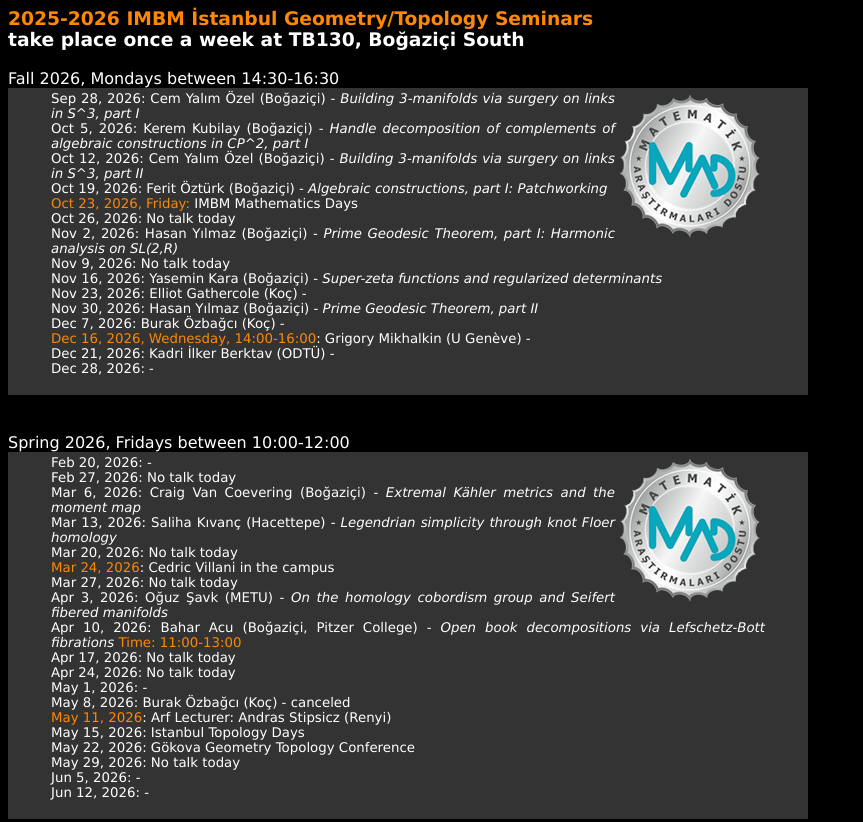
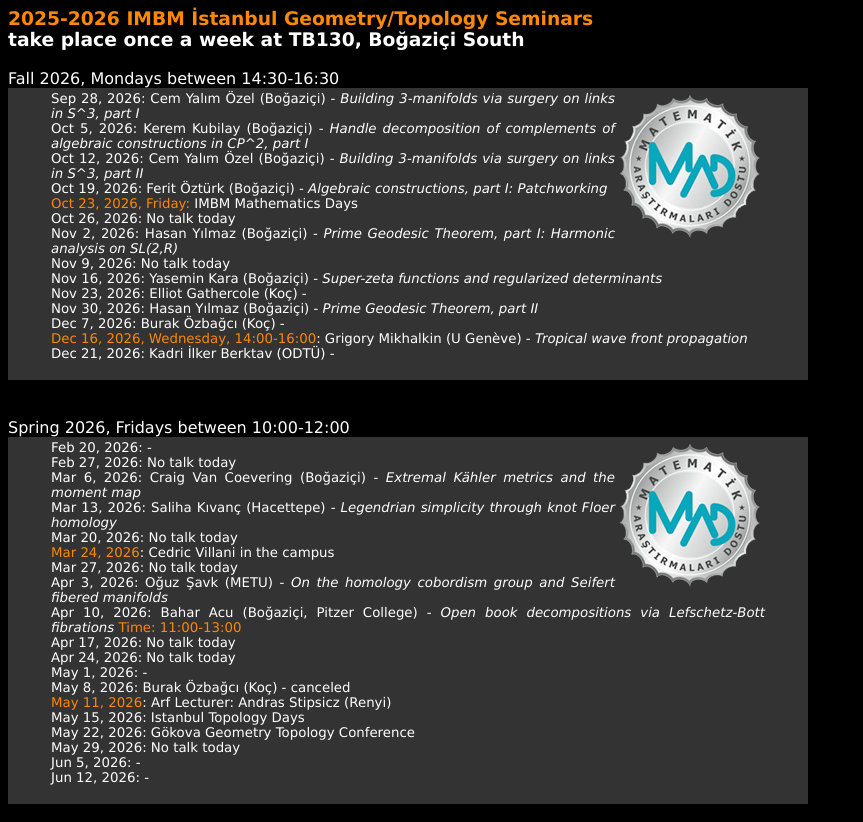
Before and after one commit to FeritOzturk/here, a plain HTML site: page GT24-2x.html in a window 1280 px wide. Shown: the top 822 px of the page, without its empty margins (0-863 px from the left). Drawn offline with Linux system fonts and the light colour scheme.

Commit message:
Update GT24-2x.html

```diff
--- a/GT24-2x.html
+++ b/GT24-2x.html
@@ -41,9 +41,8 @@ Nov 16, 2026: Yasemin Kara (Boğaziçi) - <i>Super-zeta functions and regularize
 Nov 23, 2026: Elliot Gathercole (Koç) - <i></i> <br>
 Nov 30, 2026: Hasan Yılmaz (Boğaziçi) - <i>Prime Geodesic Theorem, part II</i> <br>
 Dec 7, 2026:  Burak Özbağcı (Koç) - <i></i> <br>
-<font color="#fd8806" face="Verdana"> Dec 16, 2026, Wednesday, 14:00-16:00</font>: Grigory Mikhalkin (U Genève) - <i></i> <br>
+<font color="#fd8806" face="Verdana"> Dec 16, 2026, Wednesday, 14:00-16:00</font>: Grigory Mikhalkin (U Genève) - <i>Tropical wave front propagation</i> <br>
 Dec 21, 2026: Kadri İlker Berktav (ODTÜ) - <i></i> <br>
-Dec 28, 2026:   - <i></i> <br>
 </span></p></blockquote>
 </td>  </tr>
 </tbody></table>
```
